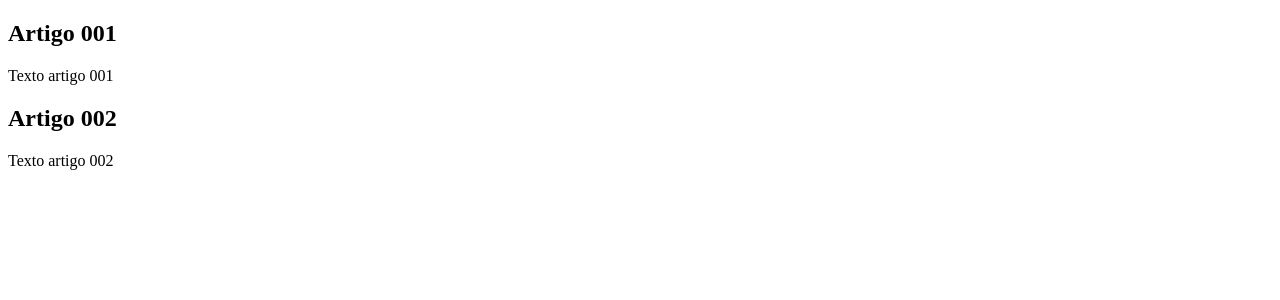
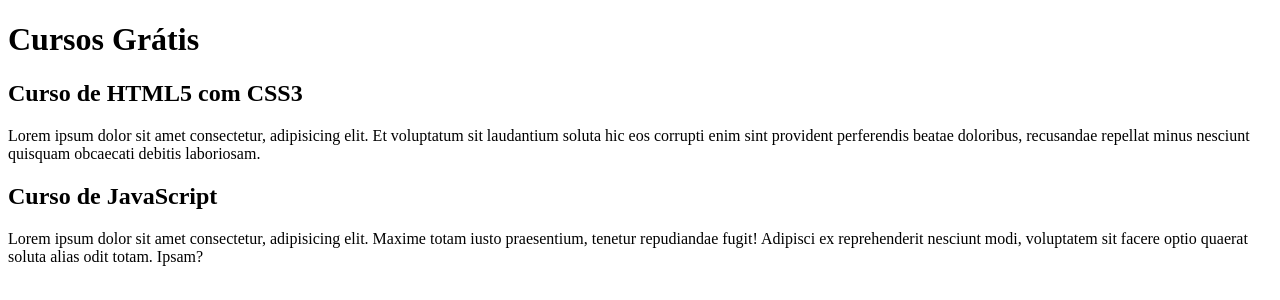
Before and after one commit to vitoriafreitasdev/site-projeto, a plain HTML site: page index.html in a window 1280 px wide. Drawn offline with Linux system fonts and the light colour scheme.

Commit message:
comecei a escrever o conteúdo

```diff
--- a/index.html
+++ b/index.html
@@ -8,16 +8,16 @@
 <body>
     <main>
         <header>
-
+            <h1>Cursos Grátis</h1>
         </header>
     </main>
     <article>
-        <h2>Artigo 001</h2>
-        <p>Texto artigo 001</p>
+        <h2>Curso de HTML5 com CSS3</h2>
+        <p>Lorem ipsum dolor sit amet consectetur, adipisicing elit. Et voluptatum sit laudantium soluta hic eos corrupti enim sint provident perferendis beatae doloribus, recusandae repellat minus nesciunt quisquam obcaecati debitis laboriosam.</p>
     </article>
     <article>
-        <h2>Artigo 002</h2>
-        <p>Texto artigo 002</p>
+        <h2>Curso de JavaScript</h2>
+        <p>Lorem ipsum dolor sit amet consectetur, adipisicing elit. Maxime totam iusto praesentium, tenetur repudiandae fugit! Adipisci ex reprehenderit nesciunt modi, voluptatem sit facere optio quaerat soluta alias odit totam. Ipsam?</p>
     </article>
 </body>
 </html>
```
